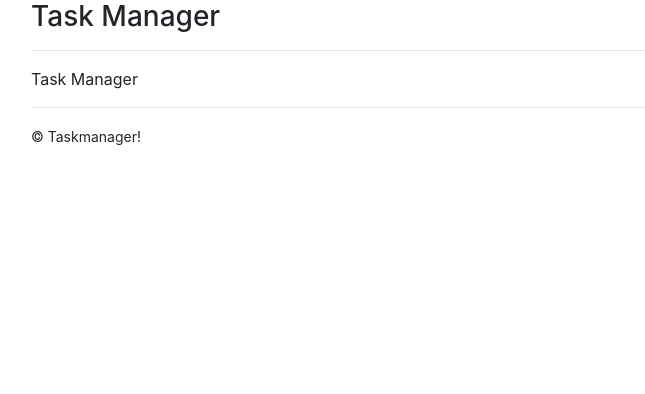
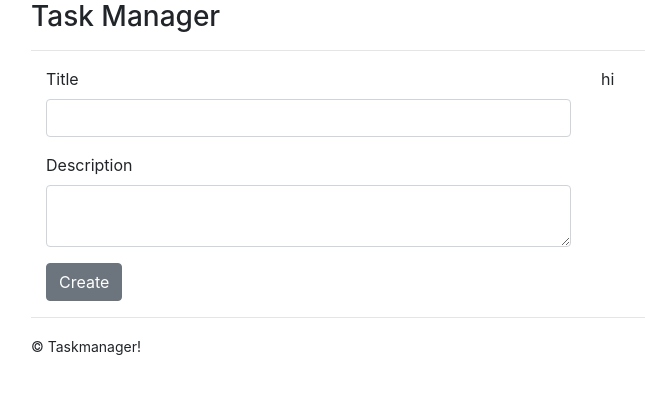
Before and after one commit to SuryaKrishnaMoorthy/m2-todo-app, a React (Create React App) app: page / in a window 1280 px wide. Shown: the top 394 px of the page, without its empty margins (54-699 px from the left). Built offline with nearby package versions, Linux system fonts and the light colour scheme.

Commit message:
add task manager

```diff
--- a/src/App.js
+++ b/src/App.js
@@ -1,5 +1,6 @@
 import Header from './components/shared/Header/Header';
 import Footer from './components/shared/Footer/Footer';
+import TaskManager from './components/TaskManager/TaskManager';
 
 function App() {
   return (
@@ -13,7 +14,7 @@ function App() {
 
       <div className="row">
         <div className="col">
-          Task Manager
+        <TaskManager />
         </div>
       </div>
 
--- a/src/Components/TaskManager/TaskForm/TaskForm.js
+++ b/src/Components/TaskManager/TaskForm/TaskForm.js
@@ -1,4 +1,4 @@
-import React, { Component } from 'react';
+import React from 'react';
 import { Form, FormGroup, Label, Input, Button } from 'reactstrap';
 
 const TaskForm = () => {
--- /dev/null
+++ b/src/Components/TaskManager/TaskManager.js
@@ -0,0 +1,20 @@
+import React from 'react';
+import TaskForm from './TaskForm/TaskForm';
+import { Container, Row, Col } from 'reactstrap';
+
+const TaskManager = () => {
+	return (
+		<Container>
+			<Row>
+				<Col>
+					<TaskForm />
+				</Col>
+				<Col>
+					<div>hi</div>
+				</Col>
+			</Row>
+		</Container>
+	)
+}
+
+export default TaskManager;
```
